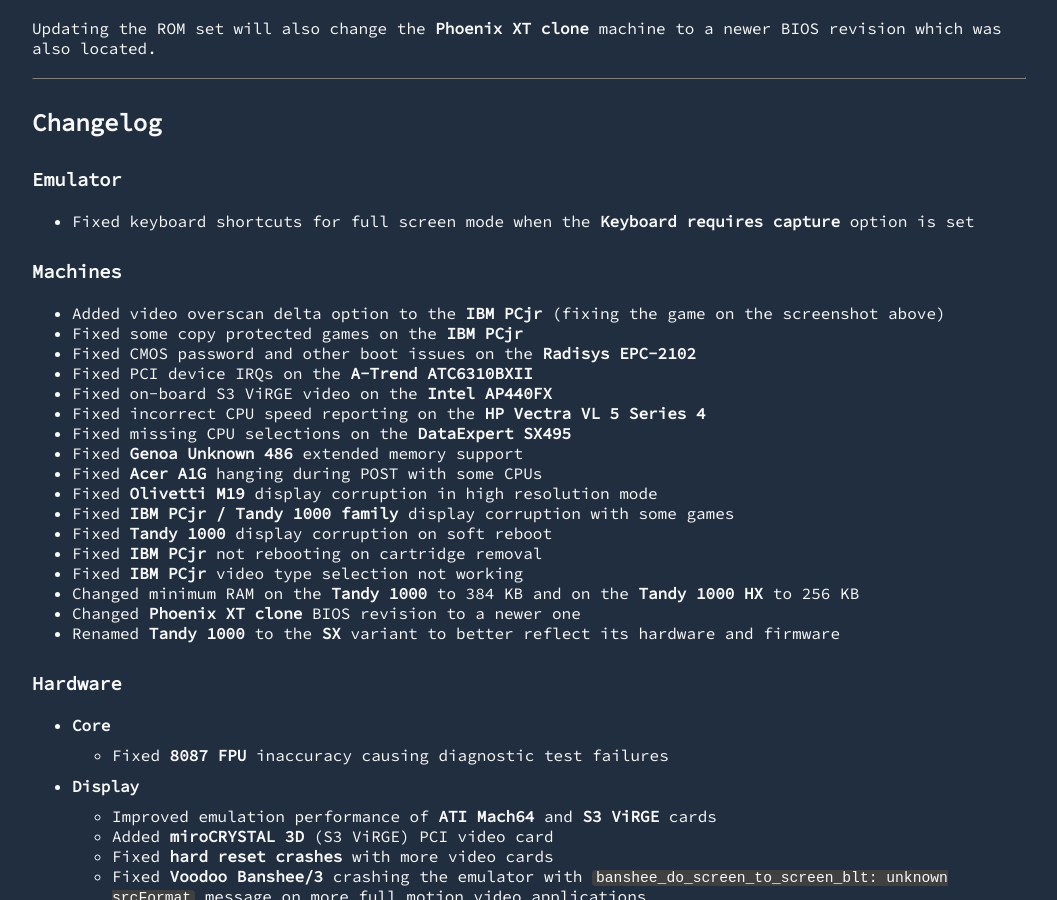
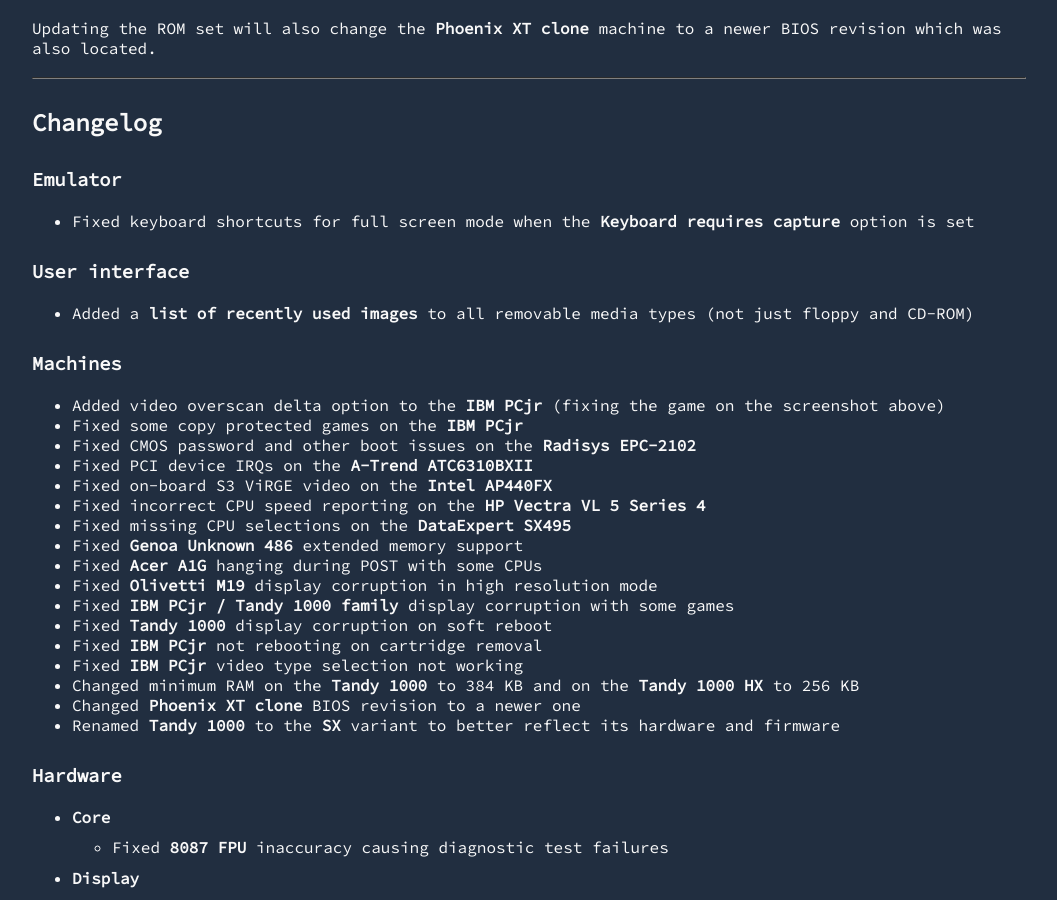
Before and after one commit to 86Box/86box.github.io, a Jekyll site: the page built from _posts/2024-09-01-86box-v4-2-1.md, in a window 1280 px wide and 900 px high, scrolled down 2173 px. Shown: the whole window, without its empty margins (112-1169 px from the left). Built offline with Jekyll 4.4.1, drawn with Linux system fonts in a browser that asks for light colours.

Commit message:
Fix media history confusion across versions

```diff
--- a/_posts/2024-09-01-86box-v4-2-1.md
+++ b/_posts/2024-09-01-86box-v4-2-1.md
@@ -50,6 +50,10 @@
 ### Emulator
 
 * Fixed keyboard shortcuts for full screen mode when the **Keyboard requires capture** option is set
+
+### User interface
+
+* Added a **list of recently used images** to all removable media types (not just floppy and CD-ROM)
 
 ### Machines
 
```
Also changed, not shown: _posts/2022-11-26-86box-v3-11.md (+0 -1 lines).
